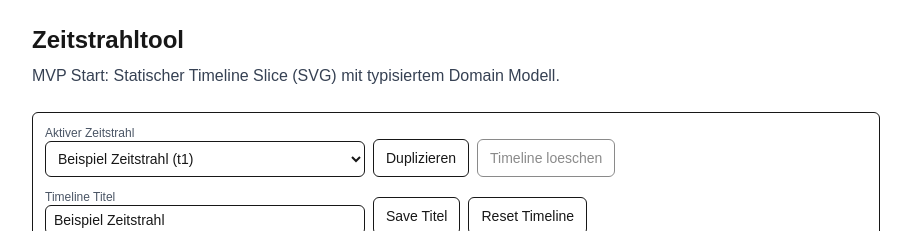
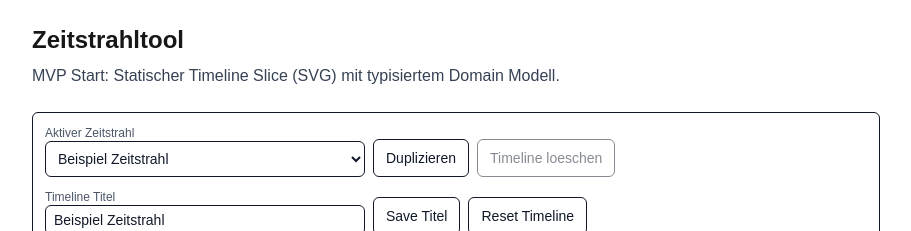
Before and after one commit to theAC1/Zeitstrahltool, a Next.js app in the folder web/: page / in a window 1280 px wide. Shown: the top 231 px of the page, without its empty margins (184-1095 px from the left). Built offline with nearby package versions, Linux system fonts and the light colour scheme.

Commit message:
ux: improve readability and json import feedback

```diff
--- a/web/src/components/timeline/TimelineControls.tsx
+++ b/web/src/components/timeline/TimelineControls.tsx
@@ -77,6 +77,7 @@ function AxisControls(props: {
 
   function onSave() {
     setError(null);
+    setNotice(null);
 
     const tickStep = parseOptionalInt(tickStepInput);
     if (Number.isNaN(tickStep)) {
@@ -211,6 +212,7 @@ export function TimelineControls() {
   const [year, setYear] = useState("");
   const [description, setDescription] = useState("");
   const [error, setError] = useState<string | null>(null);
+  const [notice, setNotice] = useState<string | null>(null);
   const [importJson, setImportJson] = useState("");
 
   const [editTitleById, setEditTitleById] = useState<Record<string, string>>({});
@@ -416,6 +418,7 @@ export function TimelineControls() {
 
       dispatch({ type: "timeline/replace", payload: incoming });
 
+      setNotice("Import erfolgreich.");
       setImportJson("");
       setIsTitleDirty(false);
       setTimelineTitleDraft("");
@@ -434,13 +437,13 @@ export function TimelineControls() {
   }
 
   return (
-    <div className="mb-4 rounded-md border p-3">
+    <div className="mb-4 rounded-md border bg-white p-3 text-gray-900">
       <div className="mb-3 flex flex-wrap items-end gap-2">
         <div className="flex flex-col">
           <label className="text-xs text-gray-600" htmlFor="tl-select">Aktiver Zeitstrahl</label>
           <select
             id="tl-select"
-            className="w-80 rounded-md border px-2 py-2 text-sm"
+            className="w-80 rounded-md border bg-white px-2 py-2 text-sm text-gray-900"
             value={activeTimelineId}
             onChange={(e) => {
               dispatch({ type: "timeline/select", payload: { id: e.target.value } });
@@ -454,7 +457,7 @@ export function TimelineControls() {
           >
             {timelines.map(t => (
               <option key={t.id} value={t.id}>
-                {t.title} ({t.id})
+                {t.title}
               </option>
             ))}
           </select>
@@ -702,6 +705,9 @@ export function TimelineControls() {
           >
             Import JSON
           </button>
+
+          {notice ? <div className="text-sm text-green-700">{notice}</div> : null}
+          {error ? <div className="text-sm text-red-700">{error}</div> : null}
         </div>
       </details>
 
```
